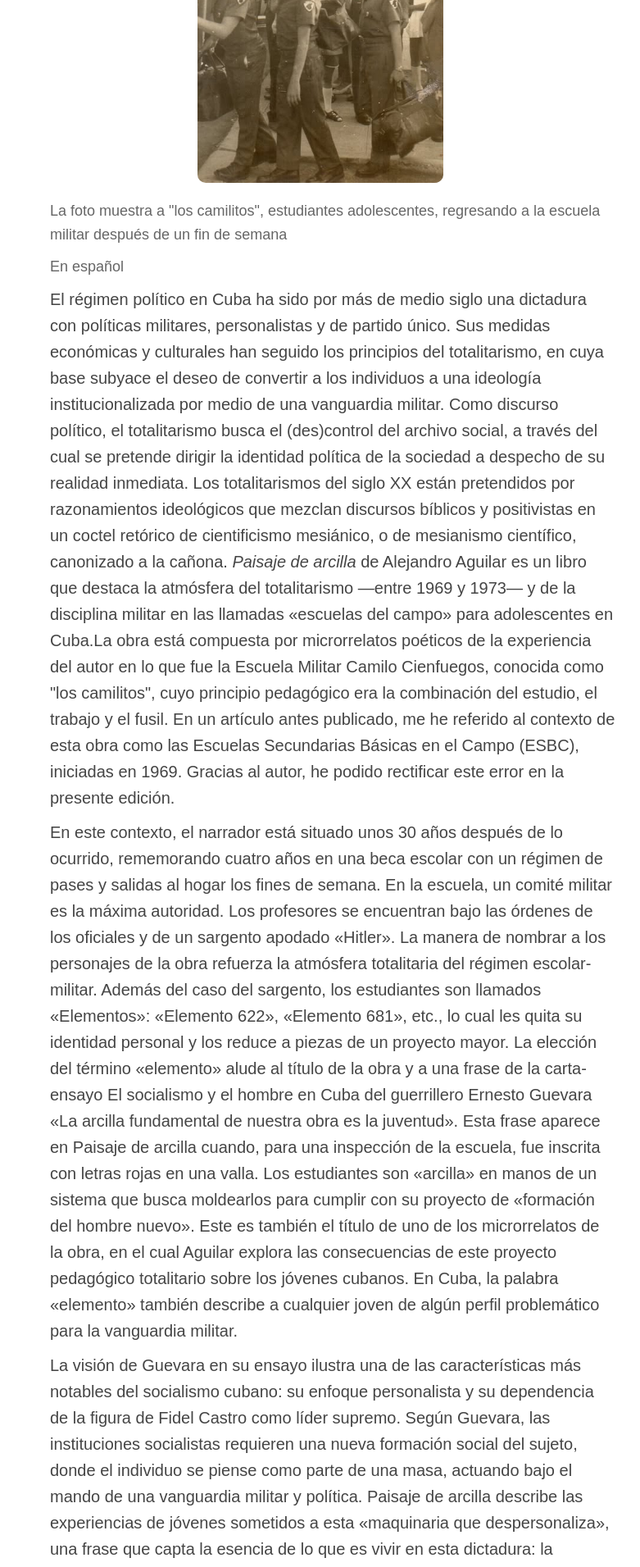
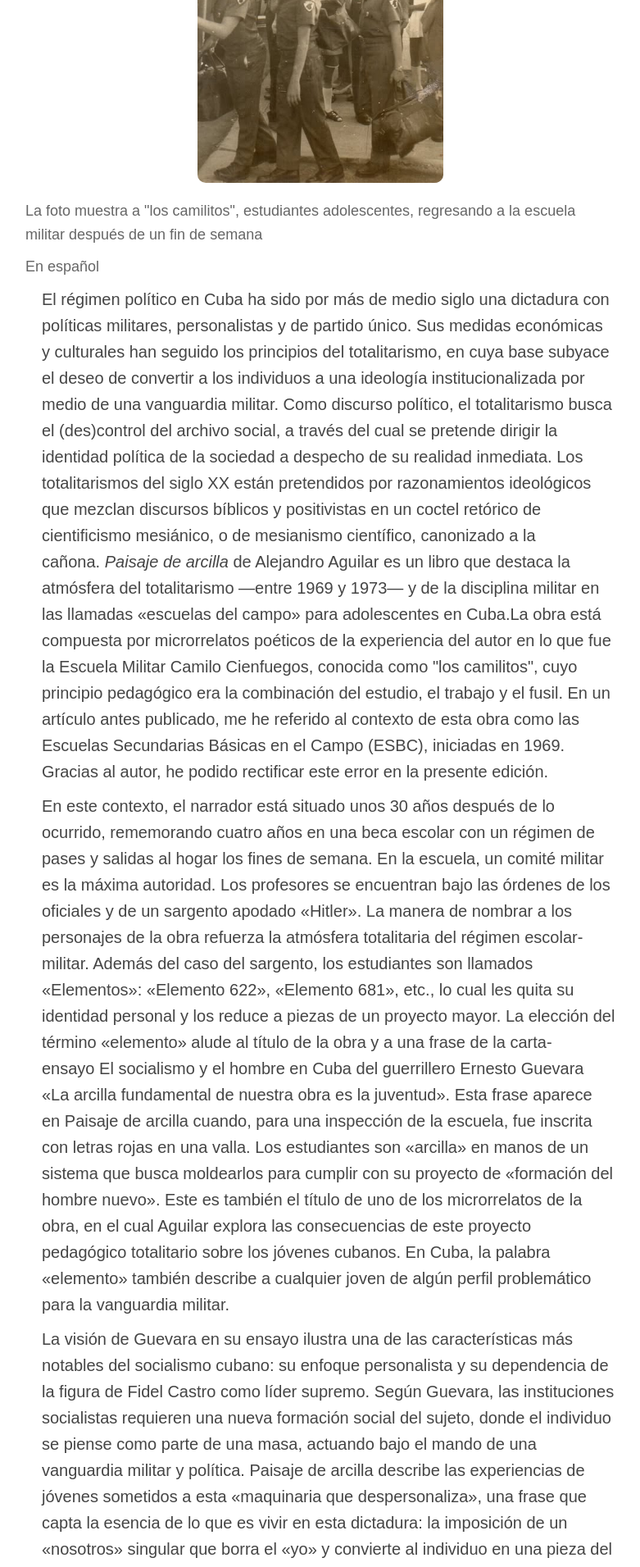
Before and after one commit to edicionesdereparto/paisajedearcilla, a Jekyll site: the page built from index.html, in a window 1280 px wide. Shown: the part 319-2230 px from the top of the page at 82% size, without its empty margins (249-1030 px from the left). Built offline with Jekyll 4.4.1, drawn with Linux system fonts in a browser that asks for light colours.

Commit message:
Update index.html

```diff
--- a/index.html
+++ b/index.html
@@ -78,35 +78,26 @@
 <p>
   <small> En español</small>
 </p>
-  <style>
-
-  p {
-
-    margin-left: 30px; /* Indent all paragraphs by 30 pixels */
-
-  }
-
-</style>
-  <p>
+  <p style=margin-left:20px>
   El régimen político en Cuba ha sido por más de medio siglo una dictadura con políticas militares, personalistas y de partido único. Sus medidas económicas y culturales han seguido los principios del totalitarismo, en cuya base subyace el deseo de convertir a los individuos a una ideología institucionalizada por medio de una vanguardia militar. Como discurso político, el totalitarismo busca el (des)control del archivo social, a través del cual se pretende dirigir la identidad política de la sociedad a despecho de su realidad inmediata. Los totalitarismos del siglo XX están pretendidos por razonamientos ideológicos que mezclan discursos bíblicos y positivistas en un coctel retórico de cientificismo mesiánico, o de mesianismo científico, canonizado a la cañona. <i>Paisaje de arcilla</i> de Alejandro Aguilar es un libro que destaca la atmósfera del totalitarismo —entre 1969 y 1973— y de la disciplina militar en las llamadas «escuelas del campo» para adolescentes en Cuba.La obra está compuesta por microrrelatos poéticos de la experiencia del autor en lo que fue la Escuela Militar Camilo Cienfuegos, conocida como "los camilitos", cuyo principio pedagógico era la combinación del estudio, el trabajo y el fusil. En un artículo antes publicado, me he referido al contexto de esta obra como las Escuelas Secundarias Básicas en el Campo (ESBC), iniciadas en 1969. Gracias al autor, he podido rectificar este error en la presente edición.
 </p>
-<p>
+<p style=margin-left:20px>
   En este contexto, el narrador está situado unos 30 años después de lo ocurrido, rememorando cuatro años en una beca escolar con un régimen de pases y salidas al hogar los fines de semana. En la escuela, un comité militar es la máxima autoridad. Los profesores se encuentran bajo las órdenes de los oficiales y de un sargento apodado «Hitler». La manera de nombrar a los personajes de la obra refuerza la atmósfera totalitaria del régimen escolar-militar. Además del caso del sargento, los estudiantes son llamados «Elementos»: «Elemento 622», «Elemento 681», etc., lo cual les quita su identidad personal y los reduce a piezas de un proyecto mayor. La elección del término «elemento» alude al título de la obra y a una frase de la carta-ensayo <i></i>El socialismo y el hombre en Cuba</i> del guerrillero Ernesto Guevara «La arcilla fundamental de nuestra obra es la juventud». Esta frase aparece en Paisaje de arcilla cuando, para una inspección de la escuela, fue inscrita con letras rojas en una valla. Los estudiantes son «arcilla» en manos de un sistema que busca moldearlos para cumplir con su proyecto de «formación del hombre nuevo». Este es también el título de uno de los microrrelatos de la obra, en el cual Aguilar explora las consecuencias de este proyecto pedagógico totalitario sobre los jóvenes cubanos. En Cuba, la palabra «elemento» también describe a cualquier joven de algún perfil problemático para la vanguardia militar.
 </p>
-<p>
+<p style=margin-left:20px>
   La visión de Guevara en su ensayo ilustra una de las características más notables del socialismo cubano: su enfoque personalista y su dependencia de la figura de Fidel Castro como líder supremo. Según Guevara, las instituciones socialistas requieren una nueva formación social del sujeto, donde el individuo se piense como parte de una masa, actuando bajo el mando de una vanguardia militar y política. Paisaje de arcilla describe las experiencias de jóvenes sometidos a esta «maquinaria que despersonaliza», una frase que capta la esencia de lo que es vivir en esta dictadura: la imposición de un «nosotros» singular que borra el «yo» y convierte al individuo en una pieza del sistema totalitario. El totalitarismo es la voluntad absoluta de un nosotros singular, hegemónico y homogeneizante, el terror del yo desposeído y despersonalizado.
 </p>
 </body>
 <p>
   <small>In English</small>
 </p>
-  <p>
+  <p style=margin-left:20px>
   The political regime in Cuba has operated for over half a century as a dictatorship defined by military, personalist, and one-party rule. Its economic and cultural policies adhere to the principles of totalitarianism, driven by a fundamental ambition to assimilate individuals into an institutionalized ideology through a military vanguard. As a political project, totalitarianism seeks to manipulate the social archive as a means to construct political identities, often at odds with immediate social realities. The totalitarian regimes of the 20th century are rooted in ideological frameworks that intertwine biblical and positivist discourses, producing a rhetorical fusion of messianic scientism—or scientific messianism—enforced through authoritarian means. <i>Landscape of Clay</i> by Alejandro Aguilar examines the pervasive atmosphere of totalitarianism between 1969 and 1973, focusing on the militarized discipline imposed in Cuba’s popularly-known “camilitos” for adolescents. This collection comprises poetic passages based on the author’s experiences at what was the Military School Camilo Cienfuegos, an institution governed by a pedagogical principle that merged study, labor, and military training.
   </p>
-  <p>
+  <p style=margin-left:20px>
   The narrative is situated 30 years after the events, as the narrator reflects on four years spent at a boarding school under a regime that allowed only limited home visits on weekends. At the school, a military committee functioned as the ultimate authority. Teachers operated under the directives of officers and a sergeant nicknamed “Hitler.” This work’s nomenclature techniques reinforce the totalitarian structure of the military school environment. Students are referred to as “Elements”—for example, “Element 622” or “Element 681”—a practice that stripped them of personal identity and reduced them to functional components of a larger ideological project. The use of the term “element” connects to the title of the work and references a line from Ernesto Guevara’s essay-letter <i></i>Socialism and Man in Cuba</i>: “The fundamental clay of our work is the youth.” This phrase, which appears in <i>Landcape of Clay</i> during a school inspection, was written in red letters on a banner. Students, likened to “clay,” are depicted as raw material molded by the system to fulfill its vision of creating the “New Man.” Aguilar explores this pedagogical mission’s totalitarian impact on Cuban youth in one of the stories, aptly titled “The Education of the New Man.” In Cuban vernacular, the term “element” also denotes individuals with problematic profiles from the perspective of the military regime.
   </p>
-  <p>
+  <p style=margin-left:20px>
   Guevara’s vision in <i>Socialism and Man in Cuba</i> underscores a defining feature of Cuban socialism: its personalist structure and reliance on Fidel Castro as the supreme leader. According to Guevara, socialist institutions would require a new social formation in which individuals conceive themselves as parts of a collective mass, subordinate to the directives of a political and military vanguard. Paisaje de arcilla vividly depicts the experiences of youth subjected to what Aguilar terms a “depersonalizing machinery,” encapsulating the essence of life under the Cuban dictatorship. The system imposes a singular collective that obliterates the individual, transforming personal agency into the functional role of a cog within the totalitarian apparatus. Totalitarianism, as represented in this work, emerges as the absolute imposition of a hegemonic and homogenizing collective, anchored in the terror of a dispossessed, depersonalized identity.
   </p>
 </div>
```
